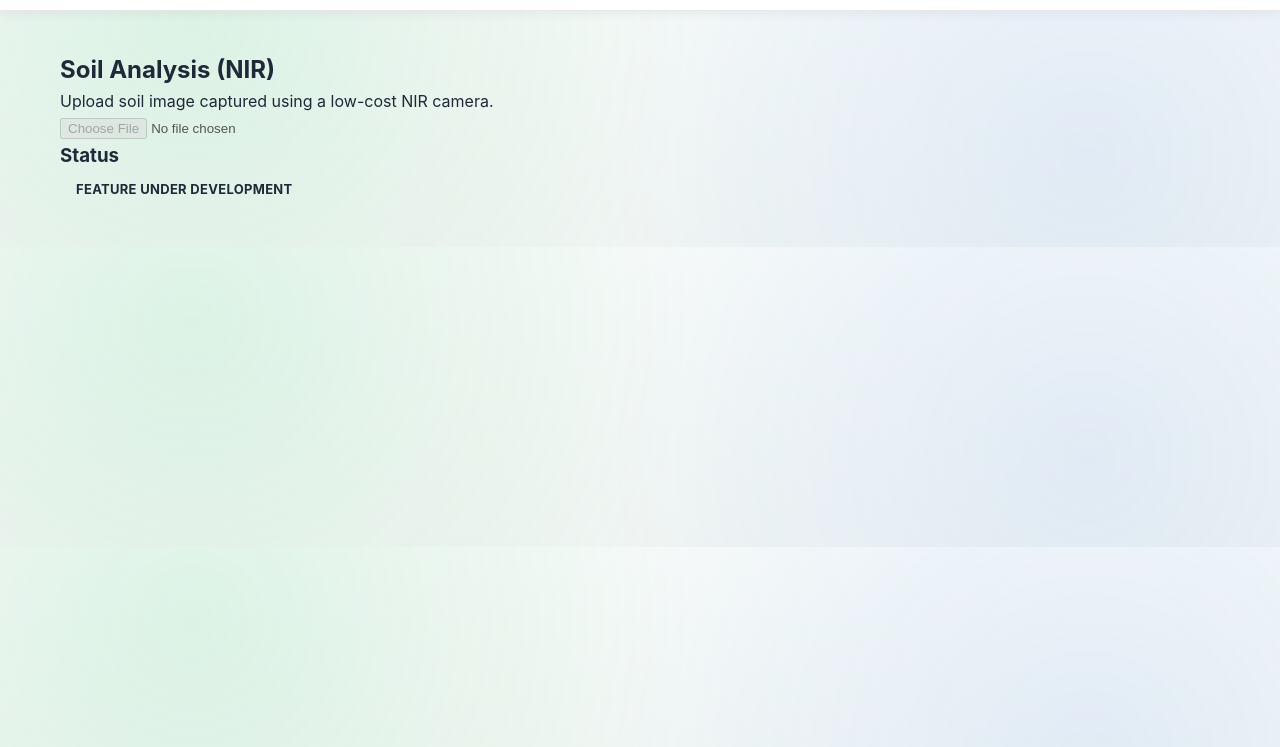
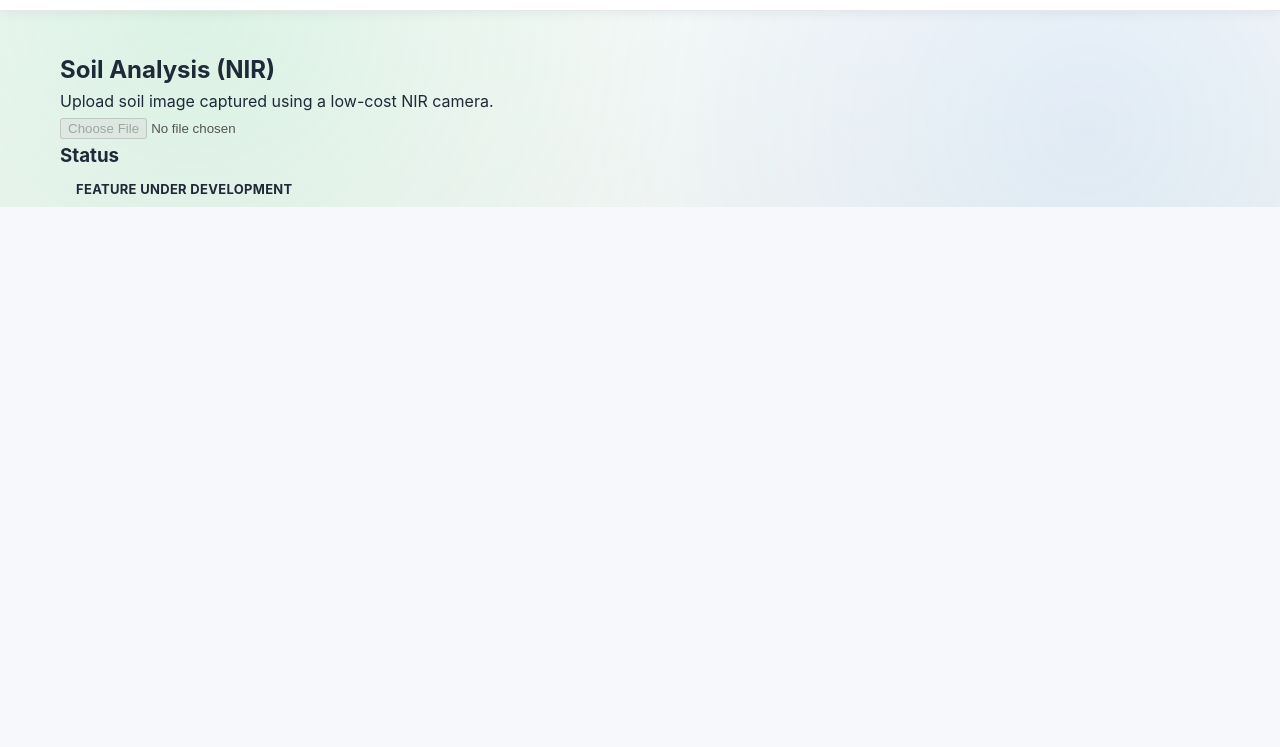
Before and after one commit to Metzo64/Terrascope, a website: page Terrascope frontend/soil.html in a window 1280 px wide. Shown: the part 53-800 px from the top of the page. Drawn offline with Linux system fonts and the light colour scheme.

Commit message:
Add files via upload

```diff
--- a/Terrascope frontend/css/style.css
+++ b/Terrascope frontend/css/style.css
@@ -62,6 +62,7 @@
 }
 
 html {
+  background: var(--bg-page);
   transition: background-color .25s ease, color .25s ease;
 }
 
```
